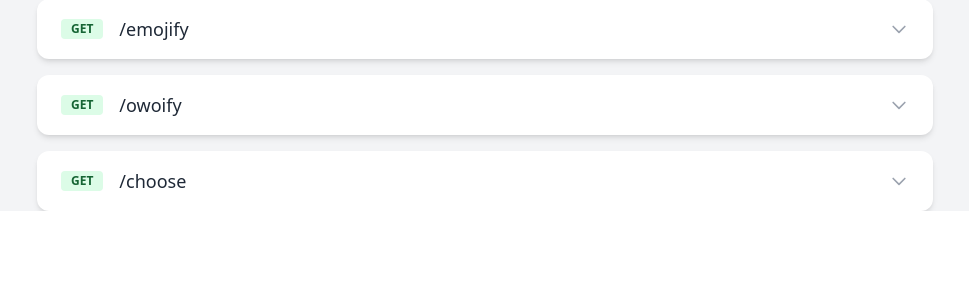
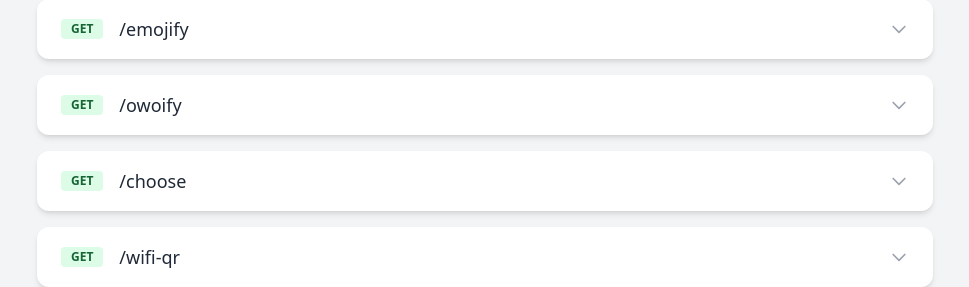
Before and after one commit to loopy5418/api, a Flask app: template api/templates/index.html in a window 1280 px wide. Shown: the part 1041-1328 px from the top of the page, without its empty margins (155-1124 px from the left). Before the commit the page ends 1252 px from the top, so only its background shows below. Run offline with Flask 3, Linux system fonts and the light colour scheme; the template is opened without the code that fills it, so the values that code supplies are empty; some libraries are stand-ins or nearby versions.

Commit message:
add /wifi-qr endpoint for wifi connective qr generation

```diff
--- a/api/app.py
+++ b/api/app.py
@@ -66,7 +66,8 @@ def index():
             "/qr": "Generates a QR code from the provided data (requires query params)",
             "/emojify": "Converts text to emoji representation (requires query params)",
             "/owoify": "Converts text to owo representation (requires query params)",
-            "/choose": "Randomly chooses an option from a comma-separated list (requires query params)"
+            "/choose": "Randomly chooses an option from a comma-separated list (requires query params)",
+            "/wifi-qr": "Generates a WiFi QR code from ssid, password, security, and hidden query parameters."
         },
         "support": {
             "discord": f"{discord_invite}",
@@ -355,6 +356,23 @@ def qr_code():
     buf.seek(0)
     return Response(buf, mimetype="image/png")
 
+@app.route("/wifi-qr")
+def wifi_qr():
+    import qrcode
+    import io
+    ssid = request.args.get("ssid")
+    password = request.args.get("password", "")
+    security = request.args.get("security", "WPA")
+    hidden = request.args.get("hidden", "false").lower() == "true"
+    if not ssid:
+        return jsonify({"error": "Missing 'ssid' query parameter.", "success": False}), 400
+    qr_data = f"WIFI:T:{security};S:{ssid};P:{password};{'H:true;' if hidden else ''};"
+    img = qrcode.make(qr_data)
+    buf = io.BytesIO()
+    img.save(buf, format="PNG")
+    buf.seek(0)
+    return Response(buf, mimetype="image/png")
+
 @app.route("/emojify")
 def emojify():
     text = request.args.get("text")
--- a/api/templates/index.html
+++ b/api/templates/index.html
@@ -418,6 +418,30 @@
 }</code></pre>
         </div>
       </div>
+
+      <!-- GET /wifi-qr -->
+      <div class="bg-white dark:bg-gray-800 rounded-xl shadow-md overflow-hidden">
+        <div class="flex items-center justify-between px-6 py-4 cursor-pointer hover:bg-gray-50 dark:hover:bg-gray-700" onclick="toggleDetails('endpoint-wifi-qr')">
+          <span class="bg-green-100 text-green-800 text-xs font-semibold mr-2 px-2.5 py-0.5 rounded">GET</span>
+          <span class="flex-1 ml-2 text-lg">/wifi-qr</span>
+          <svg xmlns="http://www.w3.org/2000/svg" class="w-5 h-5 text-gray-400" fill="none" viewBox="0 0 24 24" stroke="currentColor">
+            <path stroke-linecap="round" stroke-linejoin="round" stroke-width="2" d="M19 9l-7 7-7-7" />
+          </svg>
+        </div>
+        <div id="endpoint-wifi-qr" class="px-6 py-4 hidden border-t dark:border-gray-700">
+          <h3 class="font-semibold">Query Parameters</h3>
+          <ul class="list-disc pl-6 text-sm mb-4">
+            <li><strong>ssid</strong>: WiFi network name (required)</li>
+            <li><strong>password</strong>: WiFi password (optional, default: empty)</li>
+            <li><strong>security</strong>: Security type (WPA, WEP, nopass; optional, default: WPA)</li>
+            <li><strong>hidden</strong>: Whether the network is hidden (true/false; optional, default: false)</li>
+          </ul>
+          <h3 class="font-semibold">Example URL</h3>
+          <p class="text-sm text-gray-500 dark:text-gray-400">https://api.loopy5418.dev/wifi-qr?ssid=MyWiFi&password=MyPass123&security=WPA&hidden=false</p>
+          <h3 class="font-semibold">Response</h3>
+          <p class="text-sm text-gray-500 dark:text-gray-400">Returns a PNG image of a QR code that allows devices to connect to the specified WiFi network.</p>
+        </div>
+      </div>
   </main>
 </body>
 </html>
```
